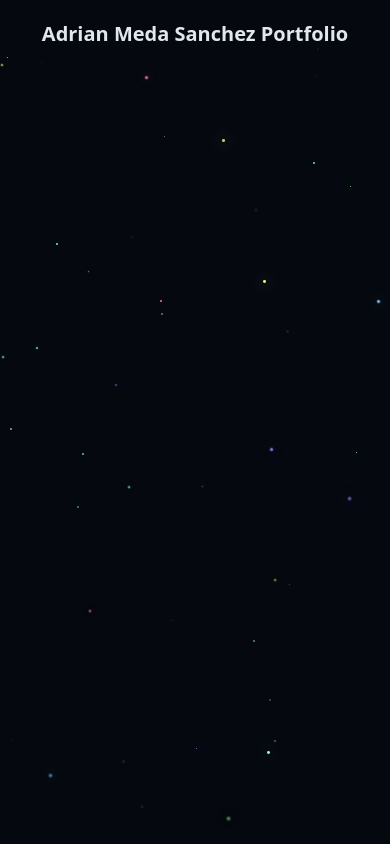
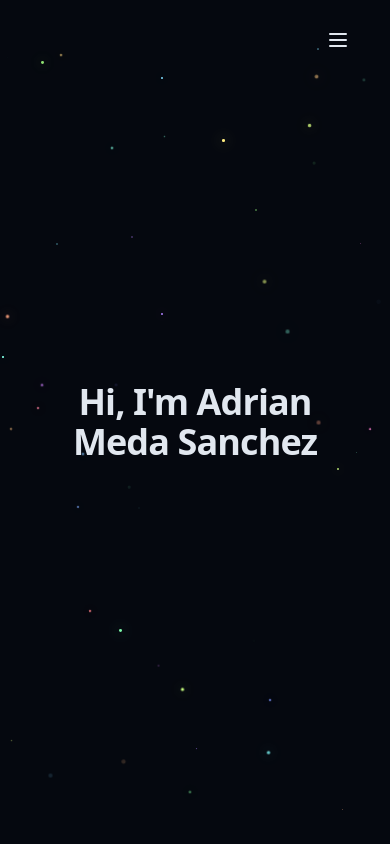
Before and after one commit to med4h/Portfolio, a React (Vite) app: page / in a window 390 px wide. Built offline with nearby package versions, Linux system fonts and the light colour scheme.

Commit message:
added Hero Section

```diff
--- /dev/null
+++ b/src/components/HeroSection.jsx
@@ -0,0 +1,18 @@
+
+export const HeroSection = () => {
+    return <section id="#hero"
+    className="relative min-h-screen flex flex-col items-center justify-center px-4"
+    >
+<div className="container max-w-4xl mx-auto text-center z-10">
+    <div className="space-y-6">
+        <h1 className="text-4xl md:text-6xl font-bold tracking-tight">
+            <span className="opacity-0 animate-fade-in-delay-1">Hi, </span>
+            <span className="opacity-0 animate-fade-in-delay-2">I'm </span>
+            <span className="opacity-0 animate-fade-in-delay-4">Adrian Meda Sanchez </span>
+        </h1>
+
+    </div>
+</div>
+
+    </section>
+}
--- a/src/components/Navbar.jsx
+++ b/src/components/Navbar.jsx
@@ -1,66 +1,90 @@
 import { cn } from "@/lib/utils";
+import { Menu, X } from "lucide-react";
 import { useEffect, useState } from "react";
 
 const navItems = [
-    {name: "Home", href: "#hero"},
-    {name: "About", href: "#about"},
-    {name: "Skills", href: "#skills"},
-    {name: "Projects", href: "#projects"},
-    {name: "Contact", href: "#contact"},
+  { name: "Home", href: "#hero" },
+  { name: "About", href: "#about" },
+  { name: "Skills", href: "#skills" },
+  { name: "Projects", href: "#projects" },
+  { name: "Contact", href: "#contact" },
 ];
 
 export const Navbar = () => {
   const [isScrolled, setIsScrolled] = useState(false);
+  const [isMenuOpen, setIsMenuOpen] = useState(false);
 
   useEffect(() => {
     const handleScroll = () => {
-            setIsScrolled(window.screenY > 10)
-        }
+      setIsScrolled(window.screenY > 10);
+    };
 
-        window.addEventListener("scroll", handleScroll)
-        return () => window.removeEventListener("scroll", handleScroll)
-
-    }, [])
+    window.addEventListener("scroll", handleScroll);
+    return () => window.removeEventListener("scroll", handleScroll);
+  }, []);
   return (
     <nav
-            className={cn((
+      className={cn(
         "fixed w-full z-40 transition-all duration-300",
-                isScrolled ? "py-3 bg-background/80 backdrop-blur-md shadow-xs"
-            :
-                "py-5"
-            ))}
+        isScrolled ? "py-3 bg-background/80 backdrop-blur-md shadow-xs" : "py-5"
+      )}
     >
       <div className="container flex items-center justify-between">
-                <a className="text-xl font-bold flex items-center" href="hero">
+        <a
+          className="text-xl font-bold text-primary flex items-center"
+          href="#hero"
+        >
           <span className="relative z-10">
-                        {""}
-                        <span className="text-foreground">Adrian Meda Sanchez</span> {""}
-                        Portfolio
+            <span className="text-glow text-foreground"></span>{" "}
+
           </span>
         </a>
 
-                {/* desktop */}
+        {/* desktop nav */}
         <div className="hidden md:flex space-x-8">
           {navItems.map((item, key) => (
             <a
               key={key}
               href={item.href}
-                            className="text-foreground/80 transition-colors duration-300"
-                            onMouseEnter={(e) => {
-                                const randomColor = `hsl(${Math.random() * 360}, 100%, 75%)`; // Generate random bright color
-                                e.target.style.color = randomColor; // Apply the random color on hover
-                            }}
-                            onMouseLeave={(e) => {
-                                e.target.style.color = ""; // Reset to default color when hover ends
-                            }}
+              className="text-foreground/80 transition-colors duration-300 hover:animate-hover-color-fade"
             >
               {item.name}
             </a>
           ))}
         </div>
 
-                {/* mobile */}
+        {/* mobile nav */}
 
+        <button
+          onClick={() => setIsMenuOpen((prev) => !prev)}
+          className="md:hidden p-2 text-foreground z-50"
+          aria-label={isMenuOpen ? "Close Menu" : "Open Menu"}
+        >
+          {isMenuOpen ? <X size={24} /> : <Menu size={24} />}{" "}
+        </button>
+
+        <div
+          className={cn(
+            "fixed inset-0 bg-background/95 backdroup-blur-md z-40 flex flex-col items-center justify-center",
+            "transition-all duration-300 md:hidden",
+            isMenuOpen
+              ? "opacity-100 pointer-events-auto"
+              : "opacity-0 pointer-events-none"
+          )}
+        >
+          <div className="flex flex-col space-y-8 text-xl">
+            {navItems.map((item, key) => (
+              <a
+                key={key}
+                href={item.href}
+                className="text-foreground/80 transition-colors duration-300 hover:animate-hover-color-fade"
+                onClick={() => setIsMenuOpen(false)}
+              >
+                {item.name}
+              </a>
+            ))}
+          </div>
+        </div>
       </div>
     </nav>
   );
--- a/src/index.css
+++ b/src/index.css
@@ -13,10 +13,10 @@
   --animate-float: float 6s ease-in-out infinite;
   --animate-pulse-subtle: pulse-subtle 4s ease-in-out infinite;
   --animate-fade-in: fade-in 0.7s ease-out forwards;
-  --animate-fade-in-delay-1: fade-in 0.7s ease-out 0.2s forwards;
-  --animate-fade-in-delay-2: fade-in 0.7s ease-out 0.4s forwards;
-  --animate-fade-in-delay-3: fade-in 0.7s ease-out 0.6s forwards;
-  --animate-fade-in-delay-4: fade-in 0.7s ease-out 0.8s forwards;
+  --animate-fade-in-delay-1: fade-in 0.9s ease-out 0.2s forwards;
+  --animate-fade-in-delay-2: fade-in 0.9s ease-out 0.4s forwards;
+  --animate-fade-in-delay-3: fade-in 0.9s ease-out 0.6s forwards;
+  --animate-fade-in-delay-4: fade-in 0.9s ease-out 1.2s forwards;
   --animate-meteor: meteor 5s linear infinite;
 
   @keyframes float {
@@ -121,6 +121,40 @@
         opacity: 1; /* Fully visible again */
     }
   }
+  @keyframes color-fade {
+    0% {
+        color: hsl(0, 100%, 75%);
+    }
+    25% {
+        color: hsl(120, 100%, 75%);
+    }
+    50% {
+        color: hsl(240, 100%, 75%);
+    }
+    75% {
+        color: hsl(360, 100%, 75%);
+    }
+    100% {
+        color: hsl(0, 100%, 75%);
+    }
+  }
+  @keyframes hover-color-fade {
+    0% {
+        color: hsl(0, 100%, 75%); /* Red */
+    }
+    25% {
+        color: hsl(120, 100%, 75%); /* Green */
+    }
+    50% {
+        color: hsl(240, 100%, 75%); /* Blue */
+    }
+    75% {
+        color: hsl(360, 100%, 75%); /* Pink */
+    }
+    100% {
+        color: hsl(0, 100%, 75%); /* Back to Red */
+    }
+  }
 }
 
 @layer base {
@@ -219,6 +253,14 @@
   box-shadow: 0 0 10px 5px rgba(255, 255, 255, 0.3);
 }
 
+.hover\:animate-color-fade:hover {
+    animation: color-fade 1s infinite;
+}
+
+.hover\:animate-hover-color-fade:hover {
+    animation: hover-color-fade 1s infinite; /* Apply the animation on hover */
+}
+
 #root {
   max-width: 100%;
   margin: 0 auto;
--- a/src/pages/Home.jsx
+++ b/src/pages/Home.jsx
@@ -1,6 +1,7 @@
 import { Navbar } from "../components/Navbar";
 import { ThemeToggle } from "../components/ThemeToggle";
 import { StarBackground } from '@/components/StarBackground'
+import { HeroSection } from "../components/HeroSection";
 
 export const Home = () => {
     return (
@@ -12,7 +13,9 @@ export const Home = () => {
             {/* navbar */}
             <Navbar />
             {/* main content */}
-
+            <main>
+                <HeroSection />
+            </main>
             {/* footer */}
         </div>
     );
```
Lines whose indentation alone changed are shown as unchanged.
